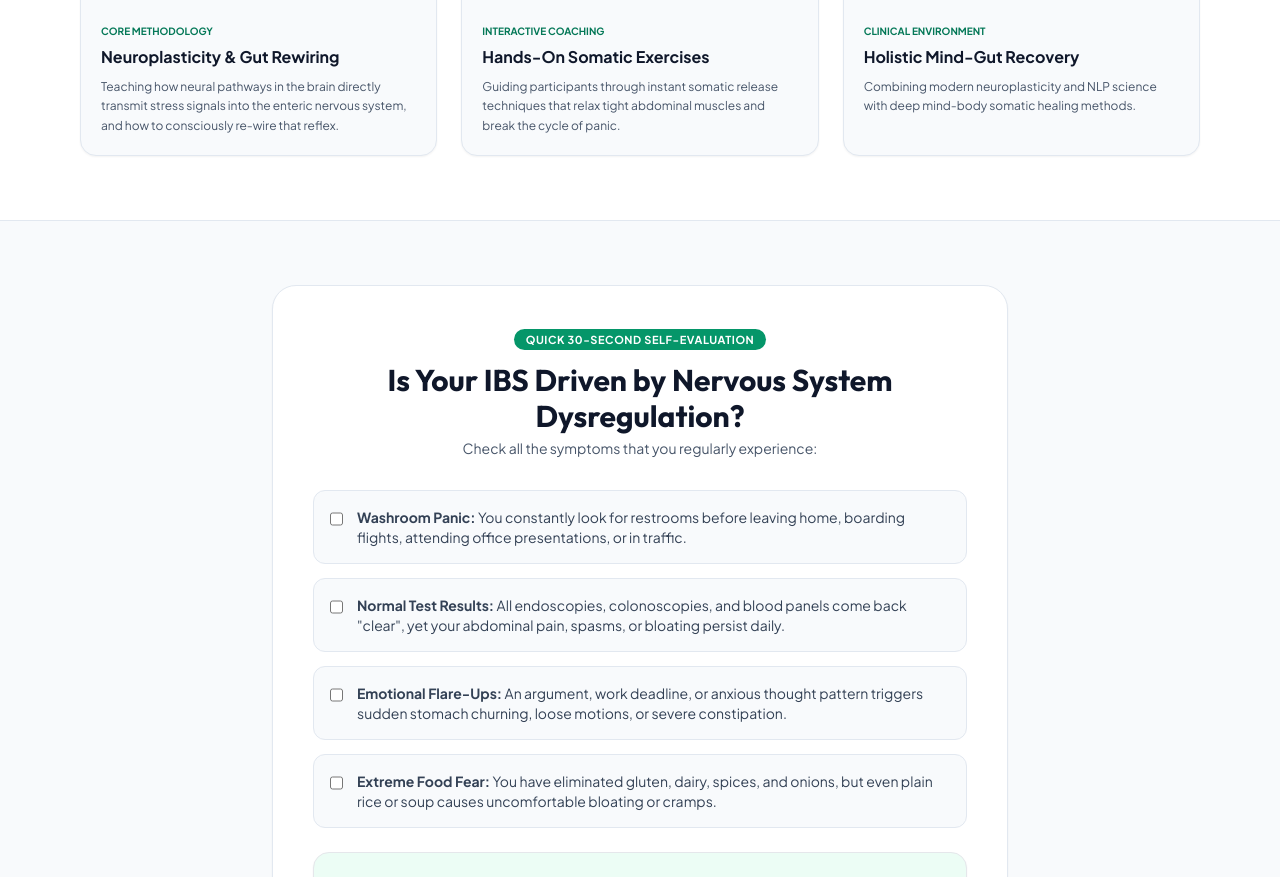
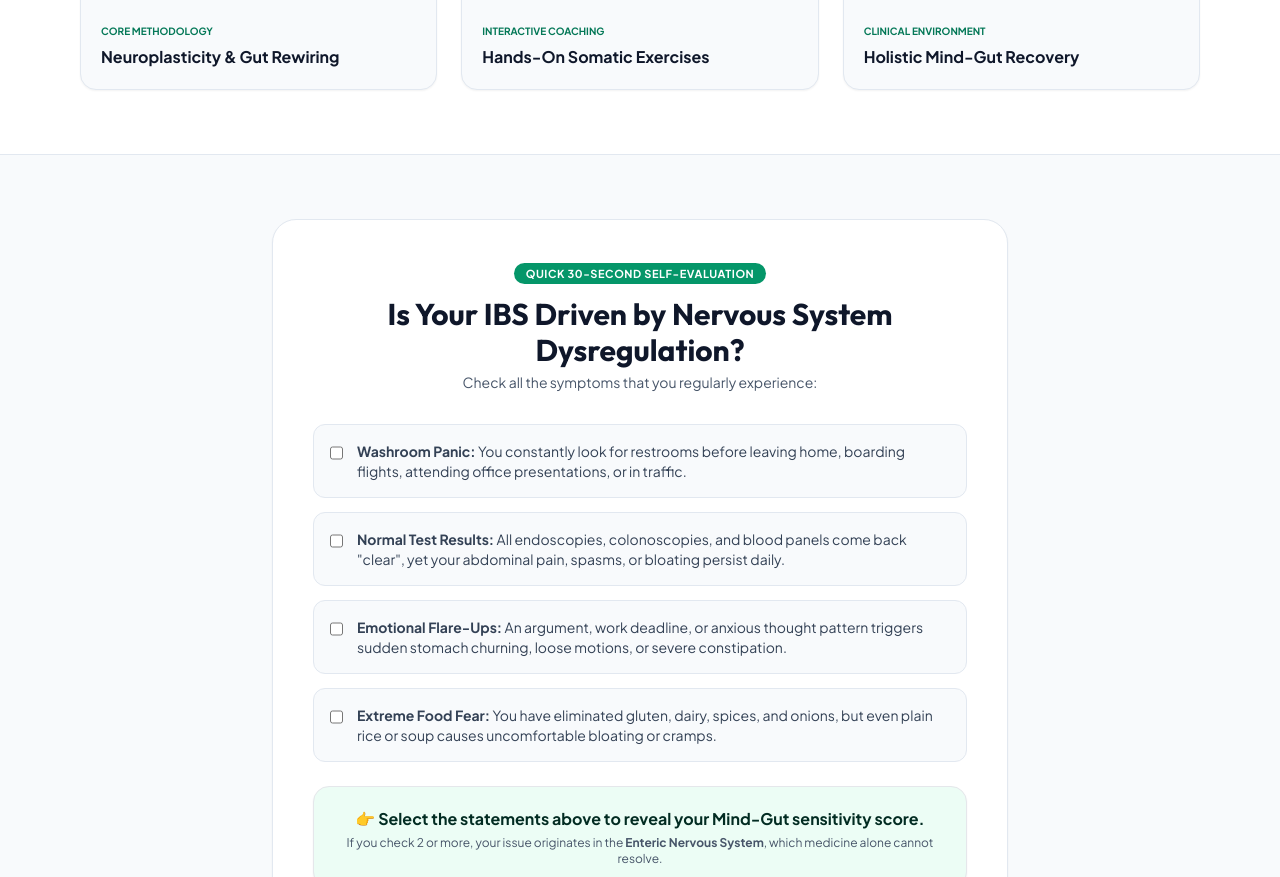
Before and after one commit to sagarburman1920/nidhikhera, a plain HTML site: page index.html in a window 1280 px wide. Shown: the part 4540-5417 px from the top of the page. Drawn offline with nearby package versions, Linux system fonts and the light colour scheme.

Commit message:
Remove descriptive paragraph texts from classroom & clinic photo cards

```diff
--- a/index.html
+++ b/index.html
@@ -384,9 +384,6 @@
           <div class="p-5">
             <span class="text-[10px] font-bold text-gut-700 uppercase">Core Methodology</span>
             <h3 class="font-bold text-slate-900 text-base mt-1">Neuroplasticity & Gut Rewiring</h3>
-            <p class="text-xs text-slate-600 mt-2 leading-relaxed">
-              Teaching how neural pathways in the brain directly transmit stress signals into the enteric nervous system, and how to consciously re-wire that reflex.
-            </p>
           </div>
         </div>
 
@@ -397,9 +394,6 @@
           <div class="p-5">
             <span class="text-[10px] font-bold text-gut-700 uppercase">Interactive Coaching</span>
             <h3 class="font-bold text-slate-900 text-base mt-1">Hands-On Somatic Exercises</h3>
-            <p class="text-xs text-slate-600 mt-2 leading-relaxed">
-              Guiding participants through instant somatic release techniques that relax tight abdominal muscles and break the cycle of panic.
-            </p>
           </div>
         </div>
 
@@ -410,9 +404,6 @@
           <div class="p-5">
             <span class="text-[10px] font-bold text-gut-700 uppercase">Clinical Environment</span>
             <h3 class="font-bold text-slate-900 text-base mt-1">Holistic Mind-Gut Recovery</h3>
-            <p class="text-xs text-slate-600 mt-2 leading-relaxed">
-              Combining modern neuroplasticity and NLP science with deep mind-body somatic healing methods.
-            </p>
           </div>
         </div>
 
```
